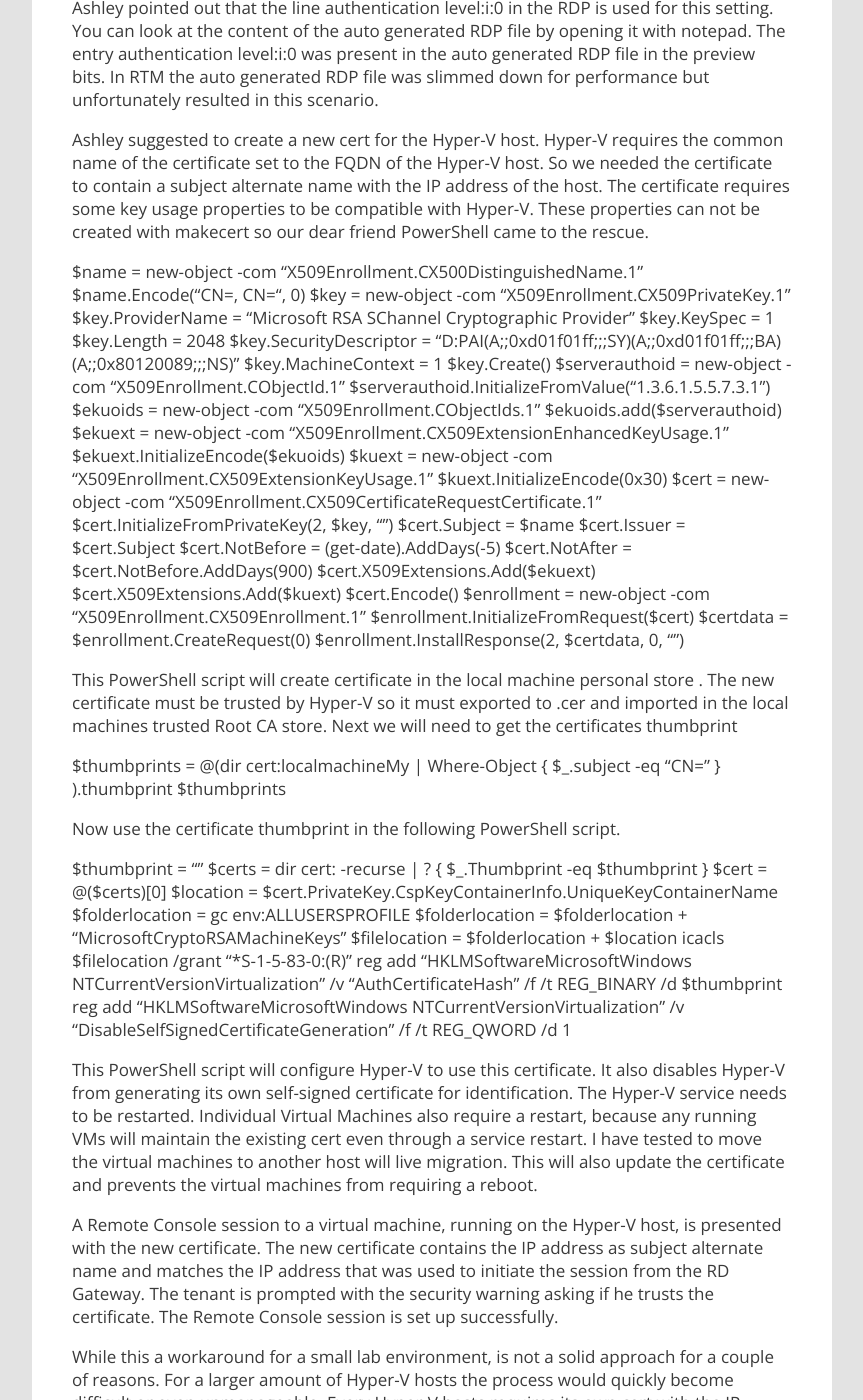
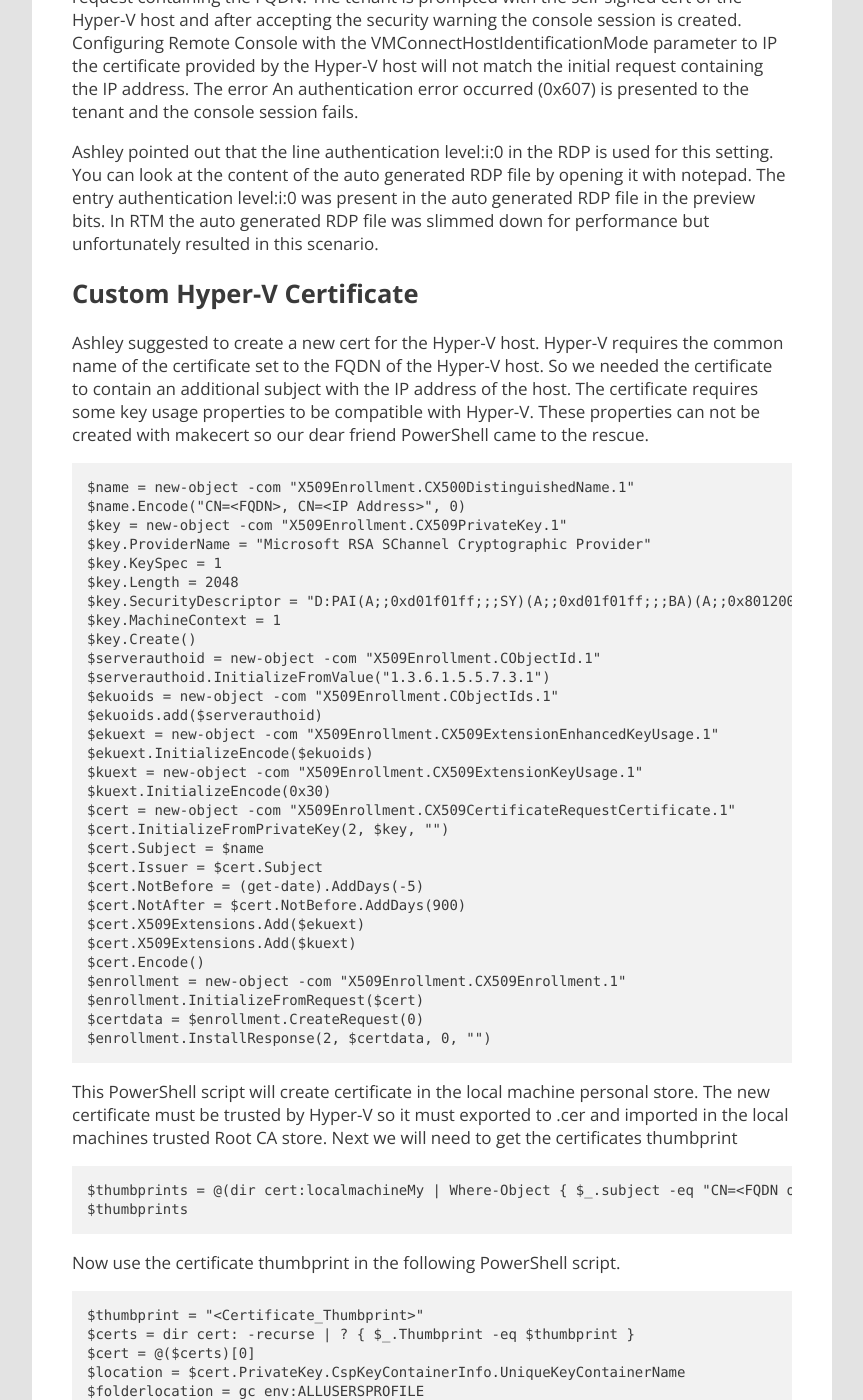
Before and after one commit to marcvaneijk/marcvaneijk.old, a Jekyll site: the page built from _posts/2014-01-05-consoledmz.md, in a window 1280 px wide and 1400 px high, scrolled down 2779 px. Shown: the whole window, without its empty margins (58-921 px from the left). Built offline with Jekyll 4.4.1, drawn with Linux system fonts in a browser that asks for light colours; nearby versions of some CDN libraries; some of the changed text lies outside the part shown.

Commit message:
Update 2014-01-05-consoledmz.md

````diff
--- a/_posts/2014-01-05-consoledmz.md
+++ b/_posts/2014-01-05-consoledmz.md
@@ -17,15 +17,15 @@ Selection this option will prompt you with a security warning advising you not t
 
 Eh.. the underlying host. But is that secure? A tenant connecting to a host? From the internet?
 
-Security
+## Security
 
-Microsoft has taken several steps to enforce security. The RD Gateway is adjusted so it can only be used for Remote Console. The settings in each RDP file that is generated is signed with a hash based on a certificate that is configured on the VMM server. The time that the RDP file is valid to initiate the session is limited and configurable by the admin. When a tenant select the Console button, access to the virtual machine for this tenant is verified and the RDP file will only be created if the tenant has the required permissions.
+Yeah, it is secure! Microsoft has taken several steps to enforce security. The RD Gateway is adjusted so it can only be used for Remote Console. The settings in each RDP file that is generated is signed with a hash based on a certificate that is configured on the VMM server. The time that the RDP file is valid to initiate the session is limited and configurable by the admin. When a tenant select the Console button, access to the virtual machine for this tenant is verified and the RDP file will only be created if the tenant has the required permissions. The RDP file contains credentials that only grant access to this specific VM on the host, not to any other VMs on the host.
 
 Configuring this functionality in the preview bits required quite some customization. With the GA of Windows Azure Pack the process of configuring Remote Console has been changed. You can find the steps to configure Remote Console in System Center 2012 R2 on Technet.
 
 The connection between the Remote Desktop Gateway server and the Hyper-V host can be configured based on FQDN or based on IP. This setting is used when the RDP file is generated. Based on the settings the FQDN or the IP address of the Hyper-V host is added to the RDP file so the RD Gateway knows to what Hyper-V host the vmconnect session must be initiated.
 
-Lab environment
+## Lab environment
 
 For a lab environment is makes sense to implement an RD Gateway as member server of the same domain as the SPF, VMM and the Hyper-V hosts.
 
@@ -33,7 +33,7 @@ For a lab environment is makes sense to implement an RD Gateway as member server
 
 In this design the RD Gateway can resolve the Hyper-V hosts on FQDN so you can use set the VMConnectHostIdentificationMode parameter to FQDN.
 
-Production environment
+## Production environment
 
 Any serious Service Provider will require all publicly accessible services to be placed in a DMZ. Besides placing all Windows Azure Pack components in a separate site and preferably in a separate domain, the RD gateway also needs to be placed in the DMZ. The RD Gateway is not able to resolve the Hyper-V hosts based on FQDN without a DNS conditional forwarder from the DMZ domain to the management domain. This also requires allowing DNS traffic from the DMZ domain to the management domain.
 
@@ -41,37 +41,42 @@ Remote console can also be configured to connect to the Hyper-V host on IP addre
 
 03 Diagram Service Provider
 
-When Windows Server 2012 R2, System Center 2012 R2 and Windows Azure Pack entered GA, we reinstalled the complete environment using the RTM bits. The configuration of Remote Console is improved.  System Center VMM 2012 R2 is now in charge of the configuration on the Hyper-V hosts, which allows the design to scale for larger deployments. We configured Remote Console to connect to the Hyper-V hosts on IP address as we did in the preview bits. Performing a console connect to a virtual machine failed with the error An authentication error occurred (0x607).
+When Windows Server 2012 R2, System Center 2012 R2 and Windows Azure Pack entered GA, we reinstalled the complete environment using the RTM bits. The configuration of Remote Console is improved.  System Center VMM 2012 R2 is now in charge of the configuration on the Hyper-V hosts, which allows the design to scale for larger deployments. We configured Remote Console to connect to the Hyper-V hosts on IP address as we did in the preview bits. Performing a console connect to a virtual machine faied with the error An authentication error occurred (0x607).
+
+607
 
 After a lot of troubleshooting I decided to install an additional RD Gateway and make it member of the management domain. After changing the incoming NAT rule to the new RD Gateway the error remained. Finally I created a new cert, deleted all the previous certs from the stores on the involved servers, imported the cert in the DB again and refreshed the host in VMM. I could connect successfully once. I noticed that got an additional security warning with the name of the host the VM was running on. Disconnecting and connection again showed the same error again.
 
-I got in touch with the product team and together with Ashley Travers (Developer) we looked at the environment. The issue was new for him as well. I was still questioning the certificate warning I got from the Hyper-V host the only time it worked. I proposed to change the server authentication setting setting in the auto generated RDP file from warn me to connect and don’t warn me. And that allowed us to successfully perform a Remote Console session based on IP address.
+I got in touch with the product team and together with Ashley Travers (SDET) we looked at the environment. The issue was new for him as well. I was still questioning the certificate warning I got from the Hyper-V host the only time it worked. I proposed to change the server authentication setting setting in the auto generated RDP file from warn me to connect and don’t warn me. And that allowed us to successfully perform a Remote Console session based on IP address.
 
 The Hyper-V host will present a self-signed certificate that contains the FQDN of the Hyper-V host. When you configure Remote Console with the VMConnectHostIdentificationMode parameter to FQDN the certificate provided by the Hyper-V host will match the initial request containing the FQDN. The tenant is prompted with the self-signed cert of the Hyper-V host and after accepting the security warning the console session is created. Configuring Remote Console with the VMConnectHostIdentificationMode parameter to IP the certificate provided by the Hyper-V host will not match the initial request containing the IP address. The error An authentication error occurred (0x607) is presented to the tenant and the console session fails.
 
 Ashley pointed out that the line authentication level:i:0 in the RDP is used for this setting. You can look at the content of the auto generated RDP file by opening it with notepad. The entry authentication level:i:0 was present in the auto generated RDP file in the preview bits. In RTM the auto generated RDP file was slimmed down for performance but unfortunately resulted in this scenario.
 
-Ashley suggested to create a new cert for the Hyper-V host. Hyper-V requires the common name of the certificate set to the FQDN of the Hyper-V host. So we needed the certificate to contain a subject alternate name with the IP address of the host. The certificate requires some key usage properties to be compatible with Hyper-V. These properties can not be created with makecert so our dear friend PowerShell came to the rescue.
+## Custom Hyper-V Certificate
 
-$name = new-object -com “X509Enrollment.CX500DistinguishedName.1”
-$name.Encode(“CN=<FQDN>, CN=<IP Address>“, 0)
-$key = new-object -com “X509Enrollment.CX509PrivateKey.1”
-$key.ProviderName = “Microsoft RSA SChannel Cryptographic Provider”
+Ashley suggested to create a new cert for the Hyper-V host. Hyper-V requires the common name of the certificate set to the FQDN of the Hyper-V host. So we needed the certificate to contain an additional subject with the IP address of the host. The certificate requires some key usage properties to be compatible with Hyper-V. These properties can not be created with makecert so our dear friend PowerShell came to the rescue.
+
+```
+$name = new-object -com "X509Enrollment.CX500DistinguishedName.1"
+$name.Encode("CN=<FQDN>, CN=<IP Address>", 0)
+$key = new-object -com "X509Enrollment.CX509PrivateKey.1"
+$key.ProviderName = "Microsoft RSA SChannel Cryptographic Provider"
 $key.KeySpec = 1
 $key.Length = 2048
-$key.SecurityDescriptor = “D:PAI(A;;0xd01f01ff;;;SY)(A;;0xd01f01ff;;;BA)(A;;0x80120089;;;NS)”
+$key.SecurityDescriptor = "D:PAI(A;;0xd01f01ff;;;SY)(A;;0xd01f01ff;;;BA)(A;;0x80120089;;;NS)"
 $key.MachineContext = 1
 $key.Create()
-$serverauthoid = new-object -com “X509Enrollment.CObjectId.1”
-$serverauthoid.InitializeFromValue(“1.3.6.1.5.5.7.3.1”)
-$ekuoids = new-object -com “X509Enrollment.CObjectIds.1”
+$serverauthoid = new-object -com "X509Enrollment.CObjectId.1"
+$serverauthoid.InitializeFromValue("1.3.6.1.5.5.7.3.1")
+$ekuoids = new-object -com "X509Enrollment.CObjectIds.1"
 $ekuoids.add($serverauthoid)
-$ekuext = new-object -com “X509Enrollment.CX509ExtensionEnhancedKeyUsage.1”
+$ekuext = new-object -com "X509Enrollment.CX509ExtensionEnhancedKeyUsage.1"
 $ekuext.InitializeEncode($ekuoids)
-$kuext = new-object -com “X509Enrollment.CX509ExtensionKeyUsage.1”
+$kuext = new-object -com "X509Enrollment.CX509ExtensionKeyUsage.1"
 $kuext.InitializeEncode(0x30)
-$cert = new-object -com “X509Enrollment.CX509CertificateRequestCertificate.1”
-$cert.InitializeFromPrivateKey(2, $key, “”)
+$cert = new-object -com "X509Enrollment.CX509CertificateRequestCertificate.1"
+$cert.InitializeFromPrivateKey(2, $key, "")
 $cert.Subject = $name
 $cert.Issuer = $cert.Subject
 $cert.NotBefore = (get-date).AddDays(-5)
@@ -79,68 +84,79 @@ $cert.NotAfter = $cert.NotBefore.AddDays(900)
 $cert.X509Extensions.Add($ekuext)
 $cert.X509Extensions.Add($kuext)
 $cert.Encode()
-$enrollment = new-object -com “X509Enrollment.CX509Enrollment.1”
+$enrollment = new-object -com "X509Enrollment.CX509Enrollment.1"
 $enrollment.InitializeFromRequest($cert)
 $certdata = $enrollment.CreateRequest(0)
-$enrollment.InstallResponse(2, $certdata, 0, “”)
+$enrollment.InstallResponse(2, $certdata, 0, "")
+```
 
-This PowerShell script will create certificate in the local machine personal store .  The new certificate must be trusted by Hyper-V so it must exported to .cer and imported in the local machines trusted Root CA store. Next we will need to get the certificates thumbprint
+This PowerShell script will create certificate in the local machine personal store.  The new certificate must be trusted by Hyper-V so it must exported to .cer and imported in the local machines trusted Root CA store. Next we will need to get the certificates thumbprint
 
-$thumbprints = @(dir cert:localmachineMy | Where-Object { $_.subject -eq “CN=<FQDN of the Hyper-V host>” } ).thumbprint
- $thumbprints
+```
+$thumbprints = @(dir cert:localmachineMy | Where-Object { $_.subject -eq "CN=<FQDN of the Hyper-V host>, CN=<IP Address of the Hyper-V host>" } ).thumbprint
+$thumbprints
+```
 
 Now use the certificate thumbprint in the following PowerShell script.
 
-$thumbprint = “<Certificate_Thumbprint>”
+```
+$thumbprint = "<Certificate_Thumbprint>"
 $certs = dir cert: -recurse | ? { $_.Thumbprint -eq $thumbprint }
 $cert = @($certs)[0]
 $location = $cert.PrivateKey.CspKeyContainerInfo.UniqueKeyContainerName
 $folderlocation = gc env:ALLUSERSPROFILE
-$folderlocation = $folderlocation + “MicrosoftCryptoRSAMachineKeys”
+$folderlocation = $folderlocation + "MicrosoftCryptoRSAMachineKeys"
 $filelocation = $folderlocation + $location
-icacls $filelocation /grant “*S-1-5-83-0:(R)”
-reg add “HKLMSoftwareMicrosoftWindows NTCurrentVersionVirtualization” /v “AuthCertificateHash” /f /t REG_BINARY /d $thumbprint
-reg add “HKLMSoftwareMicrosoftWindows NTCurrentVersionVirtualization” /v “DisableSelfSignedCertificateGeneration” /f /t REG_QWORD /d 1
+$filelocation
+icacls $filelocation /grant "*S-1-5-83-0:(R)"
+$cert.thumbprint
+reg add "HKLMSoftwareMicrosoftWindows NTCurrentVersionVirtualization" /v "AuthCertificateHash" /f /t REG_BINARY /d $thumbprint
+reg add "HKLMSoftwareMicrosoftWindows NTCurrentVersionVirtualization" /v "DisableSelfSignedCertificateGeneration" /f /t REG_QWORD /d 1
+ ```
 
 This PowerShell script will configure Hyper-V to use this certificate. It also disables Hyper-V from generating its own self-signed certificate for identification. The Hyper-V service needs to be restarted. Individual Virtual Machines also require a restart, because any running VMs will maintain the existing cert even through a service restart. I have tested to move the virtual machines to another host will live migration. This will also update the certificate and prevents the virtual machines from requiring a reboot.
 
-A Remote Console session to a virtual machine, running on the Hyper-V host, is presented with the new certificate. The new certificate contains the IP address as subject alternate name and matches the IP address that was used to initiate the session from the RD Gateway. The tenant is prompted with the security warning asking if he trusts the certificate. The Remote Console session is set up successfully.
+A Remote Console session to a virtual machine, running on the Hyper-V host, is presented with the new certificate. The new certificate contains the IP address as an additional entry in the subject and matches the IP address that was used to initiate the session from the RD Gateway. The tenant is prompted with the security warning asking if he trusts the certificate. The Remote Console session is set up successfully.
 
-While this a workaround for a small lab environment, is not a solid approach for a couple of reasons. For a larger amount of Hyper-V hosts the process would quickly become difficult or even unmanageable. Every Hyper-V hosts requires its own cert with the IP address of that particular host as subject alternate name. If for some reason the Hyper-V host gets a new IP address assigned, a new certificate would also be required. Besides the management aspect a tenant is asked if he trusts the Hyper-V host this is running his virtual machine when he initiated a Remote Console session. Well, off course he trusts the Hyper-V host. Otherwise he would not run his virtual machine on top of it in the first place.
+While this is a workaround for a small lab environment, it is not a solid approach for a couple of reasons. For a larger amount of Hyper-V hosts the process would quickly become difficult or even unmanageable. Every Hyper-V hosts requires its own cert with the IP address of that particular host added to the subject. If for some reason the Hyper-V host gets a new IP address assigned, a new certificate would also be required. Besides the management aspect, a tenant is asked if he trusts the Hyper-V host that is running his virtual machine when he initiated a Remote Console session. Well, off course he trusts the Hyper-V host. Otherwise he would not run his virtual machine on top of it in the first place.
 
-In my previous blog on Windows Azure Pack Console Connect, IIS Rewrite was used to alter the RDP file that was created. Richard Rundle (Senior Program Manager at Microsoft and owner of the Remote Console feature in Windows Azure Pack) pointed out URL Rewrite as a possible approach to add the line authentication level:i:0 to the auto generated RDP file. Now, why didn’t I think of that.
+## URL Rewrite
+
+In my previous blog on Windows Azure Pack Console Connect, URL Rewrite was used to alter the RDP file that was created. Richard Rundle (Program Manager at Microsoft and owner of the Remote Console feature in Windows Azure Pack) pointed out URL Rewrite as a possible approach to add the line authentication level:i:0 to the auto generated RDP file. Now, why didn’t I think of that.
 
 As usual what seemed a simple thing turned out to be a little more complicated.
 
 Unfortunately it is only possible to specify a single line as the new value in URL rewrite. For example, rewrite negotiate security layer:i:1 with negotiate security layer:i:1 authentication level:i:0 ends up with both values on the same line. Richard dived in and did a hex dump of an RDP file to see what it used as a newline. He found out that it was composed of CR (0x0D) and LF (0x0A). After much trial and error with the URL Rewriter UI he decided to edit the web.config file directly and that worked. I have tested in our lab and can confirm this solution.
 
-Steps to configure the web.config file for Remote Console VMConnectHostIdentificationMode set to IP
+## Steps to configure the web.config file for Remote Console VMConnectHostIdentificationMode set to IP
 
 Install URL Rewrite on the System Center Service Provider Foundation 2012 R2 server. URL rewrite can be installed using the same Web Platform Installer that is used for installing Windows Azure Pack.
 
-After installer URL rewrite on the System Center Service Provider Foundation 2012 R2 server open IIS manager, select the SPF website and open the URL rewrite feature. Select Add rule to start the Add rule wizard. Select to create a blank Outbound rule, give it a temporary name, type some text in the pattern field (we will replace these settings in a second) and select apply. Open the web.config file located in the SPF folder with notepad. If you did a default installation the web.config file is located in C:inetpubSPF. Replace the temporary outbound rule you just created with the following:
+After installer URL rewrite on the System Center Service Provider Foundation 2012 R2 server open IIS manager, select the SPF website and open the URL rewrite feature. Select Add rule to start the Add rule wizard. Select to create a blank Outbound rule, give it a temporary name, type some text in the pattern field (we will replace these settings in a second) and select apply. Open the web.config file located in the SPF folder with notepad. If you did a default installation the web.config file is located in C\:inetpubSPF. Replace the temporary outbound rule you just created with the following:
 
+```
 <outboundRules>
  <clear />
- <rule name=”Remote Console on IP Address” preCondition=”VMConsole RDP File” enabled=”true”>
- <match filterByTags=”None” pattern=”negotiate security layer:i:1″ />
- <conditions logicalGrouping=”MatchAll” trackAllCaptures=”true” />
- <action type=”Rewrite” value=”negotiate security layer:i:1 authentication level:i:0″ />
+ <rule name="Remote Console on IP Address" preCondition="VMConsole RDP File" enabled="true">
+  <match filterByTags="None" pattern="negotiate security layer:i:1" />
+  <conditions logicalGrouping="MatchAll" trackAllCaptures="true" />
+  <action type="Rewrite" value="negotiate security layer:i:1 &#xD;&#xA;authentication level:i:0" />
  </rule>
  <preConditions>
- <preCondition name=”VMConsole RDP File”>
- <add input=”{REQUEST_URI}” pattern=”^.*(/VMConnection)$” />
- <add input=”{RESPONSE_CONTENT_TYPE}” pattern=”^application/x-rdp$” />
- </preCondition>
+  <preCondition name="VMConsole RDP File">
+   <add input="{REQUEST_URI}" pattern="^.*(/VMConnection)$" />
+   <add input="{RESPONSE_CONTENT_TYPE}" pattern="^application/x-rdp$" />
+  </preCondition>
  </preConditions>
- </outboundRules>
+</outboundRules>
+```
 
 Save the web.config file. An RDP file that is auto generated when Remote Console is after the change performed contains the authentication level:i:0 line.
 
 05 RDP file
 
-Remote Console with the VMConnectHostIdentificationMode set to IP now allows the tenant to connect successfully, while still complying with a Service Provider security rules. I’d like to thank to Ashley Travers and Richard Rundle for their support.
+Remote Console with the VMConnectHostIdentificationMode set to IP now allows the tenant to connect successfully, while still complying with a Service Provider security rules. I’d like to thank Ashley and Richard for their support.
 
-More Information
+## More Information
 
-Remote Console in System Center 2012 R2
+[Remote Console in System Center 2012 R2](http://technet.microsoft.com/en-us/library/dn469415.aspx)
````
